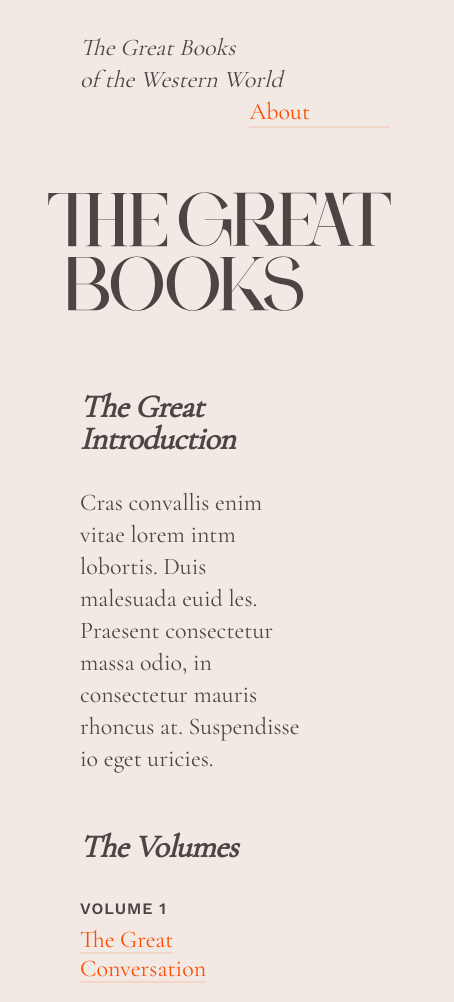
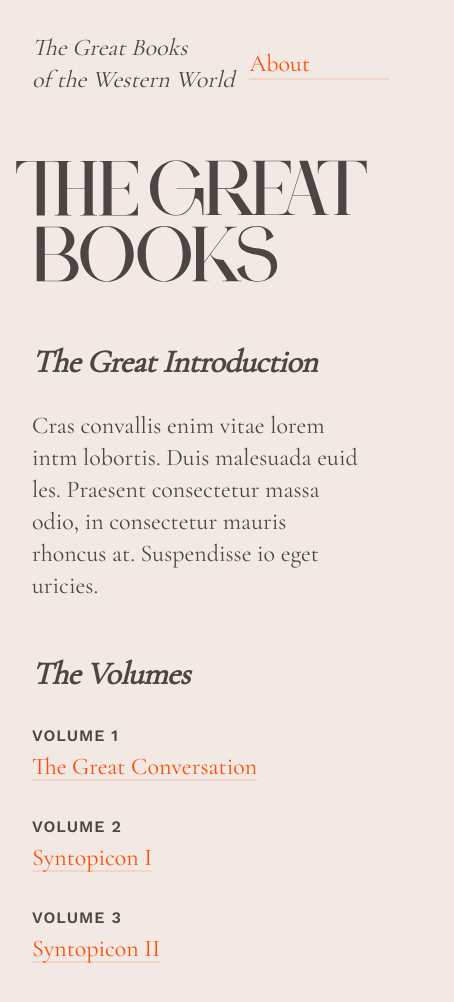
Before and after one commit to jedbridges/TGB, a plain HTML site: page docs/index.html in a window 390 px wide. Shown: the top 1002 px of the page, 454 px wide, since content can reach past the window. Drawn offline with nearby package versions, Linux system fonts and the light colour scheme.

Commit message:
added breakpoints optimization

```diff
--- a/docs/css/main.css
+++ b/docs/css/main.css
@@ -29,9 +29,20 @@
     display: block;
     height: auto;
     width: 88%;
+    padding-top: 80px;
+    padding-bottom: 56px;
+    padding-left: 32px;
+  }
+}
+
+@media (max-width: 660px) {
+  .masthead {
+    display: block;
+    height: auto;
+    width: 90%;
     padding-top: 64px;
-    padding-bottom: 48px;
-    padding-left: 48px;
+    padding-bottom: 32px;
+    padding-left: 16px;
   }
 }
 
@@ -44,6 +55,19 @@
   padding-left: 80px;
   text-decoration: none;
   float: left;
+}
+
+@media (max-width: 660px) {
+  .wordmark {
+    font-family: 'Cormorant Garamond', serif;
+    font-style: italic;
+    font-size: 24px;
+    color: #4B4644;
+    line-height: 32px;
+    padding-left: 32px;
+    text-decoration: none;
+    float: left;
+  }
 }
 
 .topnav {
@@ -64,6 +88,17 @@
   .container {
    Display:flex;
    flex-direction: column;
+   margin-left: 80px;
+   margin-right: 88px;
+  }
+}
+
+@media (max-width: 660px) {
+  .container {
+   Display:flex;
+   flex-direction: column;
+   margin-left: 32px;
+   margin-right: 32px;
   }
 }
 
@@ -127,7 +162,6 @@
   color: #FF4C00;
   text-align: right;
   line-height: 32px;
-  padding-right: 80px;
   text-decoration: none;
   float: right;
   -webkit-font-smoothing: antialiased;
@@ -168,6 +202,10 @@
   list-style-type: none;
 }
 
+.navitem {
+  padding-right: 80px;
+}
+
 footer {
   height: 120px;
 }
--- a/docs/index.html
+++ b/docs/index.html
@@ -23,7 +23,7 @@
       </div>
       <ul>
         <li>
-          <a href="">About</a>
+          <a class="navitem" href="">About</a>
         </li>
       </ul>
     </nav>
```
